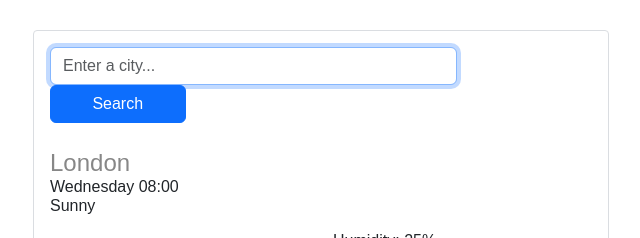
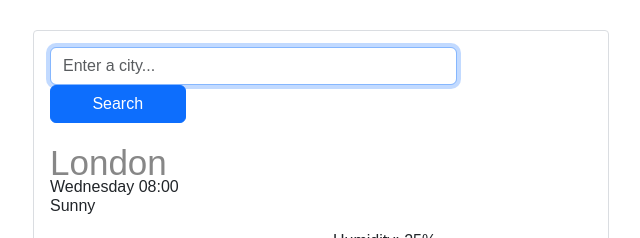
Before and after one commit to carolcamaraps/react-weather-app, a React (Create React App) app: page / in a window 1280 px wide. Shown: the top 238 px of the page, without its empty margins (319-959 px from the left). Built offline with nearby package versions, Linux system fonts and the light colour scheme.

Commit message:
updated h1 font-size

```diff
--- a/src/Weather.css
+++ b/src/Weather.css
@@ -12,7 +12,7 @@
 .Weather h1 {
     color: #878787;
     margin: 5px 0 0 0;
-    font-size: 24px;
+    font-size: 35px;
     font-weight: 100;
     line-height: 29px;
 }
```
